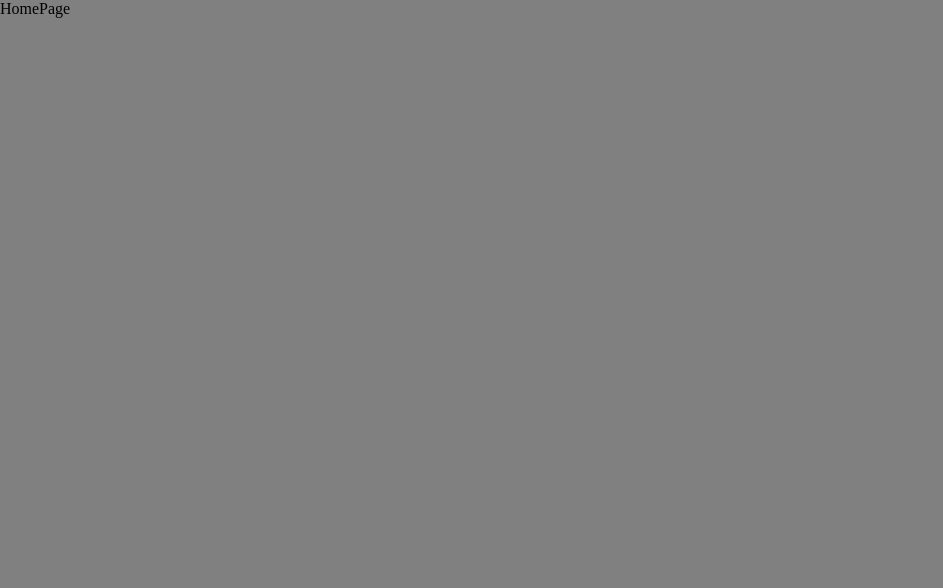
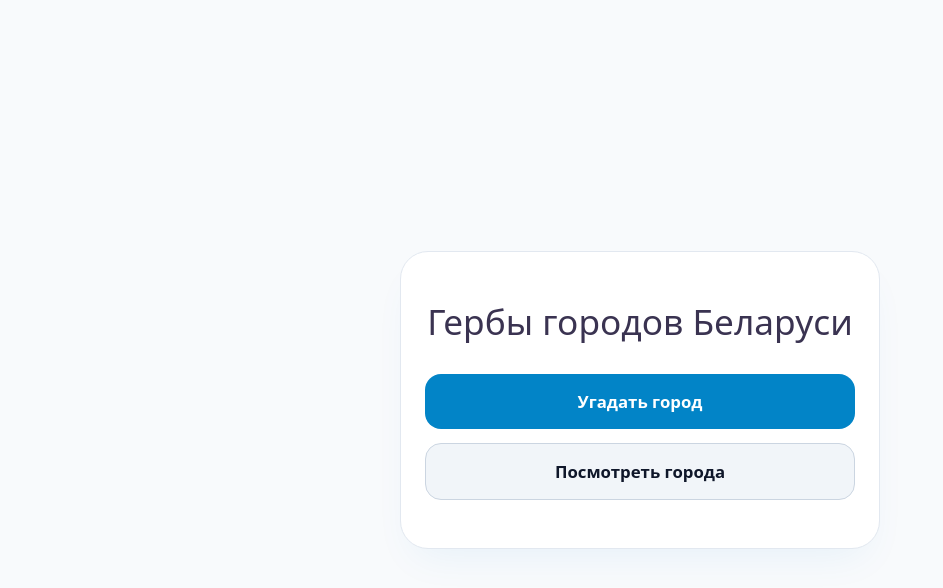
Before and after one commit to masha-masha/Coat-Of-Arms-Game, a React (Vite) app: page / in a window 1280 px wide. Shown: the top 588 px of the page, without its empty margins (0-943 px from the left). Built offline with nearby package versions, Linux system fonts and the light colour scheme.

Commit message:
feat: add HTML and styles for HomePage

```diff
--- a/src/App.tsx
+++ b/src/App.tsx
@@ -9,9 +9,9 @@ import CityDetail from './components/CityDetail/CityDetail';
 
 function App() {
 
-  //  const sortedCities: ICity[] = useMemo(() => {
-  //   return [...citiesData].sort((a, b) => a.name.localeCompare(b.name, 'ru'));
-  // }, []);
+   const sortedCities: ICity[] = useMemo(() => {
+    return [...citiesData].sort((a, b) => a.name.localeCompare(b.name, 'ru'));
+  }, []);
 
   return (
      <div className="app">
--- a/src/components/HomePage/HomePage.css
+++ b/src/components/HomePage/HomePage.css
@@ -0,0 +1,70 @@
+.home {
+  min-height: 100vh;
+  display: flex;
+  align-items: center;
+  justify-content: center;
+  padding: 24px 16px;
+}
+
+.home__container {
+  background: #ffffff;
+  border: 1px solid #e2e8f0;
+  border-radius: 28px;
+  padding: clamp(32px, 6vw, 48px) 24px;
+  max-width: 480px;
+  width: 100%;
+  text-align: center;
+  box-shadow: 0 20px 40px -15px rgba(2, 132, 199, 0.08);
+}
+
+.home__title {
+  font-size: clamp(1.6rem, 4vw, 2.2rem);
+  font-weight: 500;
+  margin: 0 0 32px 0;
+  line-height: 1.2;
+  color: #3a3351;
+}
+
+.home__actions {
+  display: flex;
+  flex-direction: column;
+  gap: 14px;
+}
+
+.home__button {
+  width: 100%;
+  padding: 16px 20px;
+  border: none;
+  border-radius: 16px;
+  font-size: 1.05rem;
+  font-weight: 700;
+  cursor: pointer;
+  transition: transform 0.15 ease, background-color 0.2s ease;
+  display: flex;
+  align-items: center;
+  justify-content: center;
+  gap: 10px;
+}
+
+.home__button:active {
+  transform: scale(0.98);
+}
+
+.home__button_primary {
+  background-color: #0284c7;
+  color: #ffffff;
+}
+
+.home__button_primary:hover {
+  background-color: #0369a1;
+}
+
+.home__button_secondary {
+  background-color: #f1f5f9;
+  color: #0f172a;
+  border: 1px solid #cbd5e1;
+}
+
+.home__button_secondary:hover {
+  background-color: #e2e8f0;
+}
--- a/src/components/HomePage/HomePage.tsx
+++ b/src/components/HomePage/HomePage.tsx
@@ -1,9 +1,23 @@
-import "./HomePage.css"
+import "./HomePage.css";
+import { Link } from "react-router-dom";
 
 const HomePage = () => {
-  return (
-    <div>HomePage</div>
-  )
-}
+ return (
+  <section className="home">
+   <div className="home__container">
+    <h1 className="home__title">Гербы городов Беларуси</h1>
 
-export default HomePage
+    <div className="home__actions">
+     <Link to="/quiz" className="home__button home__button_primary">
+      Угадать город
+     </Link>
+     <Link to="/cities" className="home__button home__button_secondary">
+      Посмотреть города
+     </Link>
+    </div>
+   </div>
+  </section>
+ );
+};
+
+export default HomePage;
--- a/src/index.css
+++ b/src/index.css
@@ -5,7 +5,9 @@
 }
 
 body {
-    background-color: grey;
+    background-color: #f8fafc;
+    color: #0f172a;
+    font-family: system-ui, -apple-system, sans-serif;
 }
 
 ul {
```
